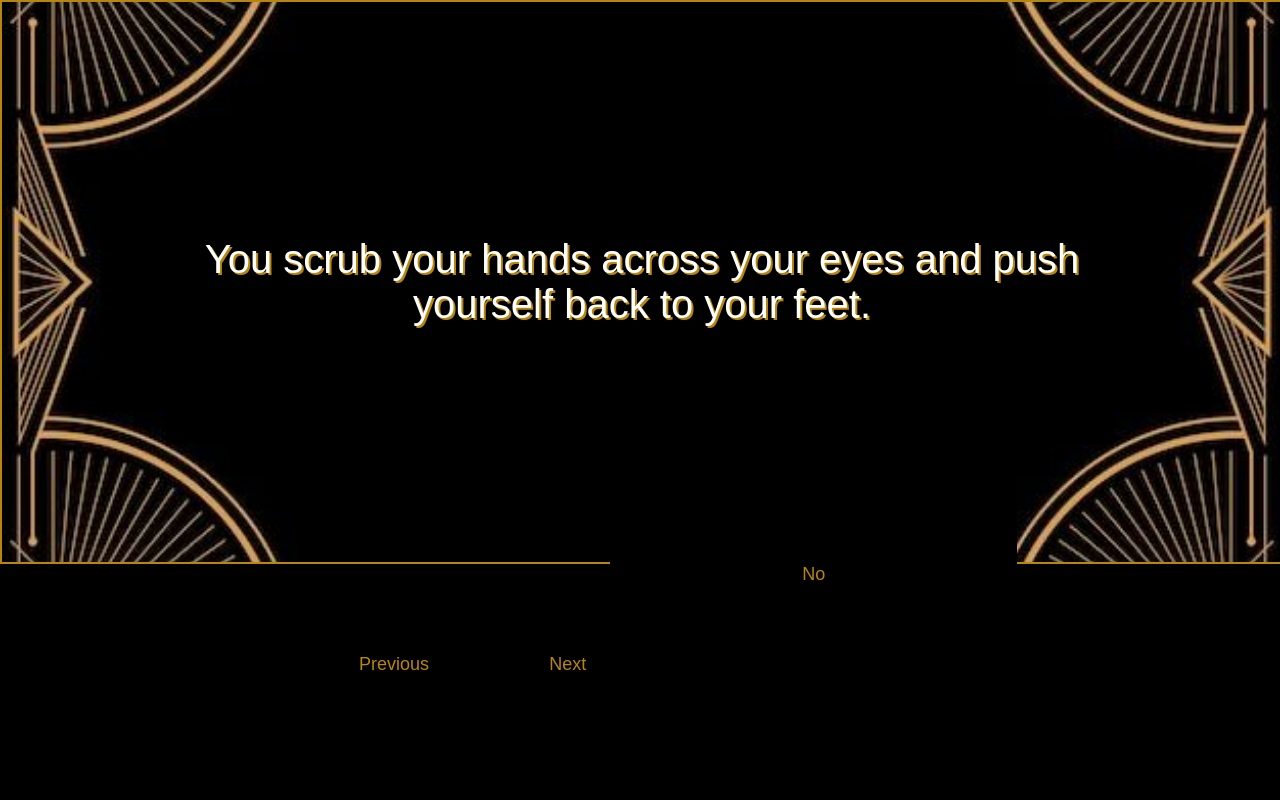
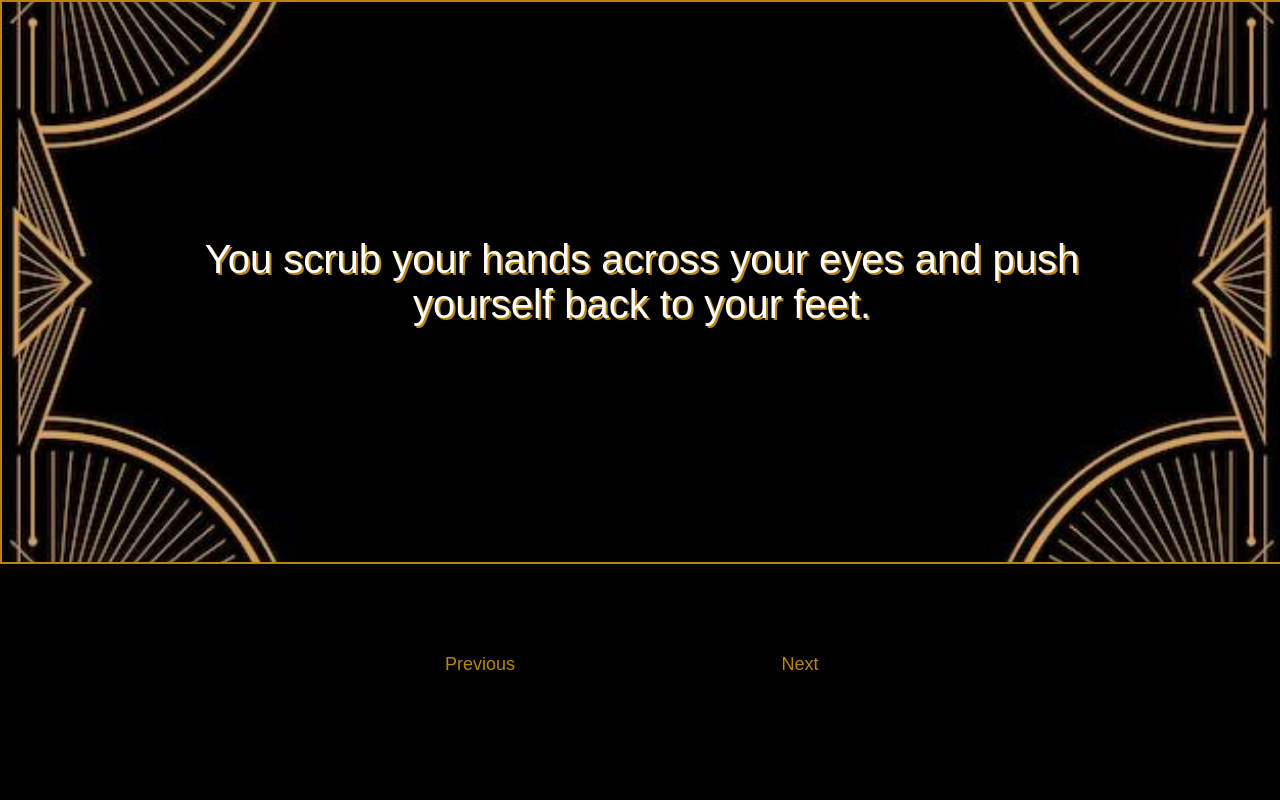
Before and after one commit to jtscreen/Fundamentals-of-Website-Design, a plain HTML site: page project3/no3.html in a window 1280 px wide. Drawn offline with nearby package versions, Linux system fonts and the light colour scheme; a web font is replaced by a local one.

Commit message:
Update no3.html

```diff
--- a/project3/no3.html
+++ b/project3/no3.html
@@ -21,7 +21,7 @@
         </div>
         <div class="div3">
             <button id="next" onclick="next6()">Next</button>
-            <p id="no" hidden></p><a href="no4.html">No</a>
+            <p id="no" hidden><a href="no4.html">No</a></p>
         </div>
     </div>
 <script src="script.js"></script>
```
